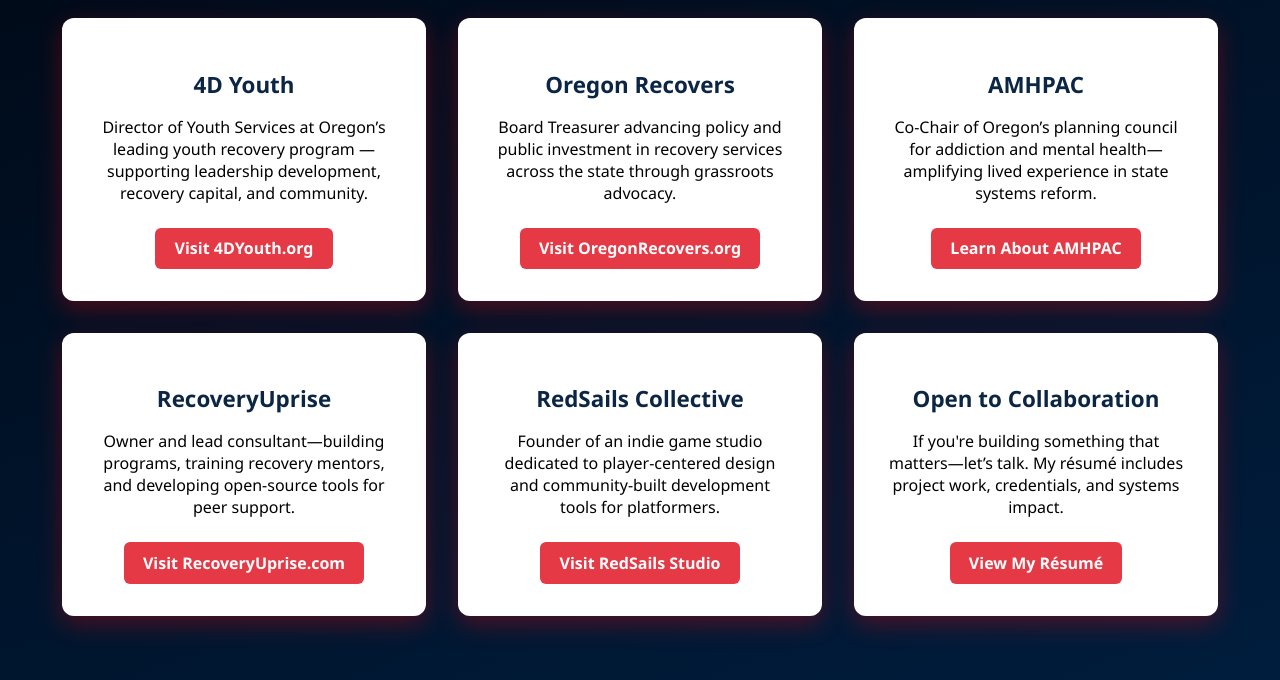
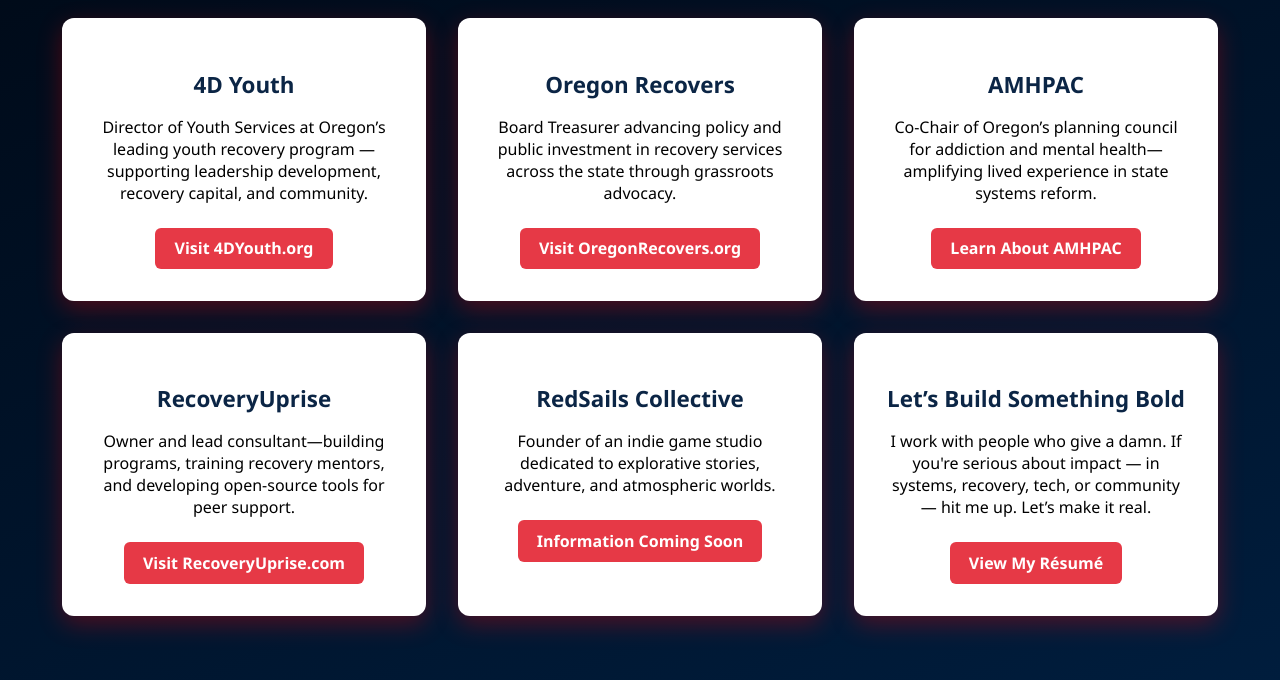
Before and after one commit to RecoveryUprise/RS, a plain HTML site: page index.html in a window 1280 px wide. Shown: the part 177-857 px from the top of the page. Drawn offline with Linux system fonts and the light colour scheme.

Commit message:
Update v4

```diff
--- a/index.html
+++ b/index.html
@@ -107,15 +107,16 @@
         <a href="https://www.recoveryuprise.com" target="_blank">Visit RecoveryUprise.com</a>
       </div>
 
-      <div class="card">
-        <h2>RedSails Collective</h2>
-        <p>Founder of an indie game studio dedicated to player-centered design and community-built development tools for platformers.</p>
-        <a href="#" target="_blank">Visit RedSails Studio</a>
-      </div>
+     <div class="card">
+  <h2>RedSails Collective</h2>
+  <p>Founder of an indie game studio dedicated to explorative stories, adventure, and atmospheric worlds.</p>
+  <a href="#" target="_blank">Information Coming Soon</a>
+</div>
+
 
       <div class="card">
-        <h2>Open to Collaboration</h2>
-        <p>If you're building something that matters—let’s talk. My résumé includes project work, credentials, and systems impact.</p>
+        <h2>Let’s Build Something Bold</h2>
+        <p>I work with people who give a damn. If you're serious about impact — in systems, recovery, tech, or community — hit me up. Let’s make it real.</p>
         <a href="resume.html" target="_blank">View My Résumé</a>
       </div>
     </div>
```
